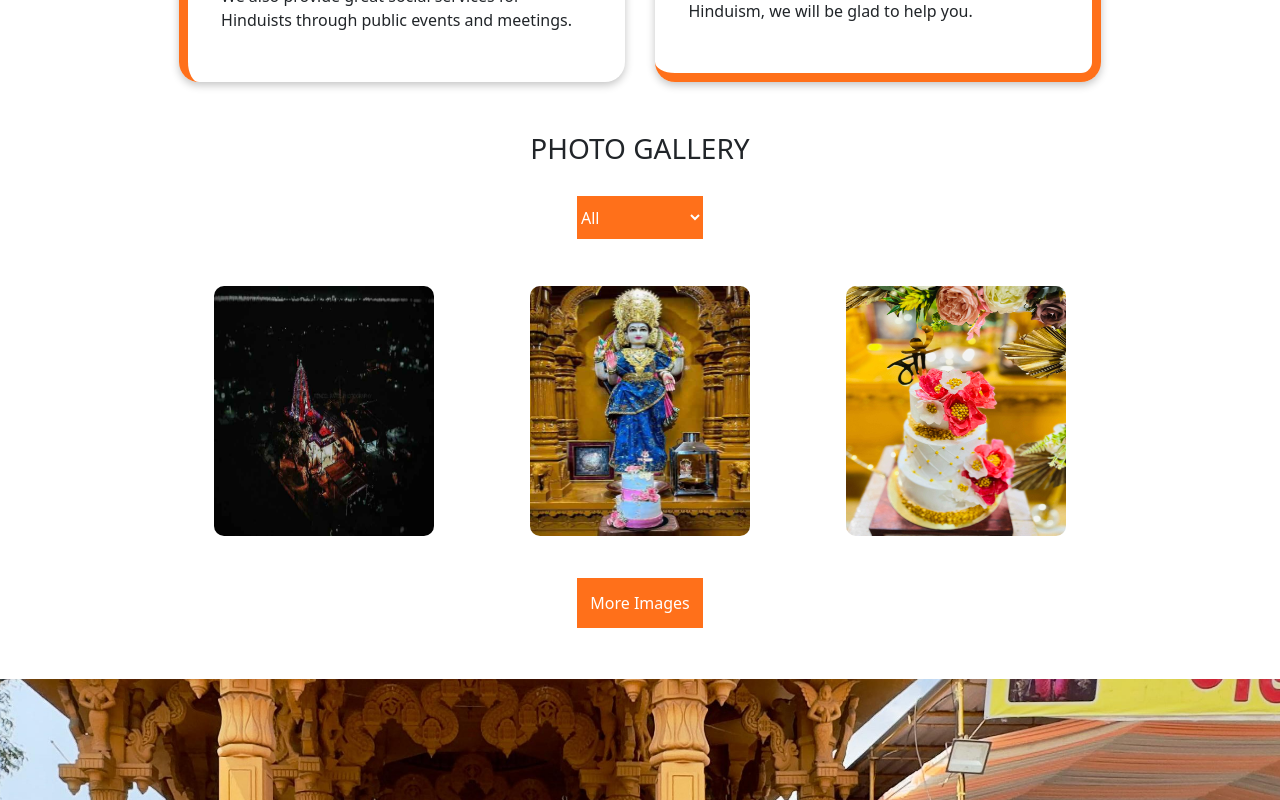
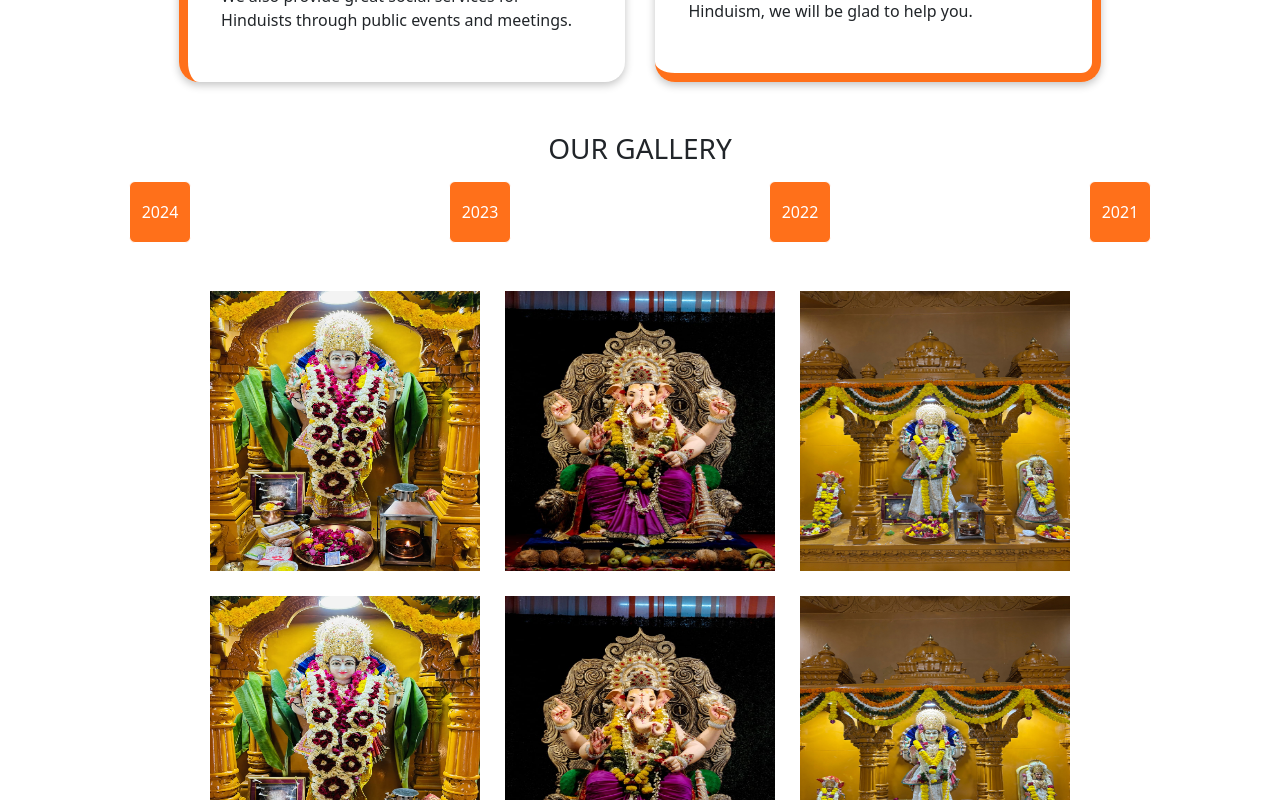
Before and after one commit to Patel-Kingkumar/Mahalaxmi-Yuvak-Mandal, an Angular app: page / in a window 1280 px wide. Shown: the part 2100-2900 px from the top of the page. Built offline with nearby package versions, Linux system fonts and the light colour scheme.

Commit message:
changes in gallery

```diff
--- a/src/app/app.component.html
+++ b/src/app/app.component.html
@@ -7,6 +7,3 @@
 <app-upcoming id="upcoming"></app-upcoming>
 <app-footer id="footer"></app-footer>
 <button (click)="scrollToTop()" class="btn-top" *ngIf="displayDiv"><i class="fas fa-long-arrow-alt-up"></i></button>
-<div class="custom-toast" *ngIf="toastVisible" [ngStyle]="toastPosition">
-    Content is protected!
-</div>
--- a/src/app/app.component.ts
+++ b/src/app/app.component.ts
@@ -2,23 +2,23 @@ import { DOCUMENT } from '@angular/common';
 import { Component, HostListener, Inject, OnInit } from '@angular/core';
 import { ToastrService } from 'ngx-toastr';
 
-
 @Component({
   selector: 'app-root',
   templateUrl: './app.component.html',
-  styleUrls: ['./app.component.css']
+  styleUrls: ['./app.component.css'],
 })
 export class AppComponent implements OnInit {
   title = 'website';
   displayDiv: boolean = false;
 
-  constructor(private toastr: ToastrService, @Inject(DOCUMENT) private dom: Document) { }
-  ngOnInit(): void {
-
-  }
-  @HostListener("window:scroll", [])onWindowScroll() {
+  constructor(
+    private toastr: ToastrService,
+    @Inject(DOCUMENT) private dom: Document
+  ) {}
+  ngOnInit(): void {}
+  @HostListener('window:scroll', []) onWindowScroll() {
     let windowHeight = this.dom.documentElement.scrollTop;
-    if(windowHeight > 500) {
+    if (windowHeight > 500) {
       this.displayDiv = true;
     } else {
       this.displayDiv = false;
@@ -27,36 +27,7 @@ export class AppComponent implements OnInit {
   scrollToTop() {
     window.scrollTo({
       top: 0,
-    behavior: 'smooth'
+      behavior: 'smooth',
     });
   }
-
-
-toastVisible: boolean = false;
-  toastPosition = { top: '0px', left: '0px' };
-
-  @HostListener('document:click', ['$event'])
-  onDocumentClick(event: MouseEvent): void {
-    const target = event.target as HTMLElement;
-    if (this.isTextElement(target)) {
-      this.showWarningToast(event.clientX, event.clientY);
 }
-  }
-
-  private isTextElement(target: HTMLElement): boolean {
-    const textElements = ['P', 'SPAN', 'DIV', 'H1', 'H2', 'H3', 'H4', 'H5', 'H6', 'A', 'LI'];
-    return textElements.includes(target.tagName);
-  }
-
-  showWarningToast(x: number, y: number): void {
-    this.toastPosition = {
-      top: `${y}px`,
-      left: `${x}px`
-    };
-    this.toastVisible = true;
-    setTimeout(() => {
-      this.toastVisible = false;
-    }, 3000);
-  }
-
-}
--- a/src/app/footer/footer.component.html
+++ b/src/app/footer/footer.component.html
@@ -45,7 +45,7 @@
               }">
             <a class="icon-link">
                 <i class="{{ item }}"></i>
-                <span class="tooltip">{{ getTooltipText(item) }}</span> <!-- Tooltip text -->
+                <span class="tooltip">{{ getTooltipText(item) }}</span>
             </a>
         </div>
 
--- a/src/app/gallery/gallery.component.css
+++ b/src/app/gallery/gallery.component.css
@@ -1,54 +1,39 @@
 .main {
   margin-top: 50px;
+}
 
 .filter-img {
 display: flex;
 flex-direction: row;
 justify-content: space-around;
-    margin-top: 30px;
 }
 
 .disp-images {
 .container {
   display: flex;
-      flex-direction: column;
+  flex-direction: row;
   justify-content: center;
   flex-wrap: wrap;
   gap: 25px;
-      margin-top: 30px;
-
   img {
-        width: 220px;
-        height: 250px;
-        max-width: 250px;
-        max-height: 250px;
-        /* width: 100%; */
+    max-width: 100%;
+    height: 300px;
     /* width: 300px;
     max-height: 300px;
     height: 300px; */
   }
-
-      .more-images-btn {
-        /* margin-top: 30px; */
-      }
 }
 }
 
-  .year-btn {
-    width: 10vw;
-    height: 45px;
+
+.img-btn  {
+  line-height: 3;
   border: 1px solid white;
   color: white;
   background-color: #ff701a;
 }
 
-  .year-options {
-    background-color: white;
-    color: #ff701a;
-  }
-
-  .img-btn {
-    min-width: 10vw;
+.img-btn:hover {
   line-height: 3;
   color: #151515;
   background-color: white;
@@ -56,37 +41,26 @@
   transition: all .3s ease-in-out;
 }
 
-  .img-btn {
-    border: 1px solid white;
-    color: white;
-    background-color: #ff701a;
-  }
-}
 
 .lineUp {
 width: 270px;
 max-height: 280px;
 object-fit: fill;
-  border-radius: 10px;
+
 animation: 3s anim-lineUp ease-out;
-  transform: scale(1);
 }
-
 @keyframes anim-lineUp {
 0% {
   opacity: 0;
   transform: translateY(80%);
 }
-
 20% {
   opacity: 0;
 }
-
 50% {
   opacity: 1;
   transform: translateY(0%);
 }
-
 100% {
   opacity: 1;
   transform: translateY(0%);
@@ -100,17 +74,9 @@
   flex-direction: column;
   align-items: center;
   flex-wrap: wrap;
-
   img {
-      width: 200px !important;
-      height: 200px !important;
-      min-height: 200px !important;
-      max-height: 200px !important;
+    max-height: 300px;
+    height: 300px;
   }
 }
-
-  .year-btn {
-    width: 25vw !important;
-    height: 30px !important;
 }
-}
--- a/src/app/gallery/gallery.component.html
+++ b/src/app/gallery/gallery.component.html
@@ -1,26 +1,20 @@
 <div class="main">
-  <h3 class="text-center">PHOTO GALLERY</h3>
-  <div class="filter-img">
-    <div class="year">
-      <select (change)="onItemSelector($event)" class="year-btn">
-        <option class="year-options" *ngFor="let year of years" [value]="year">{{ year }}</option>
-      </select>
+
+  <h3 class="text-center">OUR GALLERY</h3>
+
+  <div class="filter-img mt-3">
+    <div class="year" *ngFor="let item of years">
+      <button class="btn img-btn" value="{{ item }}" (click)="onItemSelector(item)">{{ item }}</button>
     </div>
   </div>
-  <div class="disp-images">
+  <div class="disp-images mt-5">
     <div class="container">
-      <div class="d-flex flex-row justify-content-center flex-wrap">
-        <div class="d-flex flex-column mx-5" *ngFor="let item of visibleImages">
-          <img src="{{ item }}" class="lineUp my-3" loading="lazy" alt="">
-        </div>
-      </div>
-      <div class="more-images-btn text-center" *ngIf="visibleImages != length - 1 && hideBtn">
-        <button class="img-btn" (click)="loadMore()">
-          More Images
-        </button>
+      <div *ngFor="let item of visibleImages; let i = index">
+        <img src="{{ item }}" class="lineUp" alt="">
       </div>
     </div>
   </div>
+
   <div>
   </div>
 </div>
--- a/src/app/gallery/gallery.component.ts
+++ b/src/app/gallery/gallery.component.ts
@@ -7,24 +7,10 @@ import { Component, OnInit } from '@angular/core';
 })
 export class GalleryComponent implements OnInit{
 
-  years: any = ["All", "2024", "2023", "2022", "2021"];
-  select: any = "all";
-  filterImages: any = "";
-  length = 3;
-  hideBtn: boolean = true;
+  years: any = ["2024", "2023", "2022", "2021"];
+  select: any = "2024";
   visibleImages: any = "";
 
-  allimages: any = [
-    "assets/images/all/salgiri_one.jpg",
-    "assets/images/all/salgiri_two.jpg",
-    "assets/images/all/salgiri_three.jpg",
-    "assets/images/all/ganeshchaturthi_one.jpg",
-    "assets/images/all/ganeshchaturthi_two.jpg",
-    "assets/images/all/ganeshchaturthi_three.jpg",
-    "assets/images/all/navaratri_one.jpg",
-    "assets/images/all/navaratri_two.jpg",
-    "assets/images/all/navaratri_three.jpg"
-  ];
 
   images_2024: any = [
     "assets/images/2024/salgiri_one.jpeg",
@@ -77,42 +63,20 @@ export class GalleryComponent implements OnInit{
   ];
 
   ngOnInit(): void {
-    this.filterImages = this.allimages
-    this.visibleImages = this.filterImages.slice(0, 3);
+    this.visibleImages = this.images_2024
   }
 
-
-
-
-  onItemSelector(event: any) {
-    const selectElement = event.target as HTMLSelectElement;
-    this.select = selectElement.value;
-    this.hideBtn = true;
-
-    if (this.select === "2024") {
-      this.visibleImages = this.images_2024;
-      this.visibleImages.length = 3;
-    } else if (this.select === "2023") {
+  onItemSelector(value: any) {
+    this.select =  value;
+    if (this.select == "2023") {
       this.visibleImages = this.images_2023;
-      this.visibleImages.length = 3;
-    } else if (this.select === "2022") {
+    } else if (this.select == "2022") {
       this.visibleImages = this.images_2022;
-      this.visibleImages.length = 3;
-    } else if (this.select === "2021") {
+    } else if (this.select == "2021") {
       this.visibleImages = this.images_2021;
-      this.visibleImages.length = 3;
     } else {
-      this.visibleImages = this.allimages;
-      this.visibleImages.length = 3;
+      this.visibleImages = this.images_2024
     }
   }
 
-
-  loadMore() {
-    const nextImages = this.allimages.slice(this.visibleImages.length, this.visibleImages.length + this.length);
-    this.visibleImages = [...this.visibleImages, ...nextImages];
-    if (this.visibleImages.length == this.filterImages.length) {
-      this.hideBtn = false;
-    }
-  }
 }
```
Lines whose indentation alone changed are shown as unchanged.
